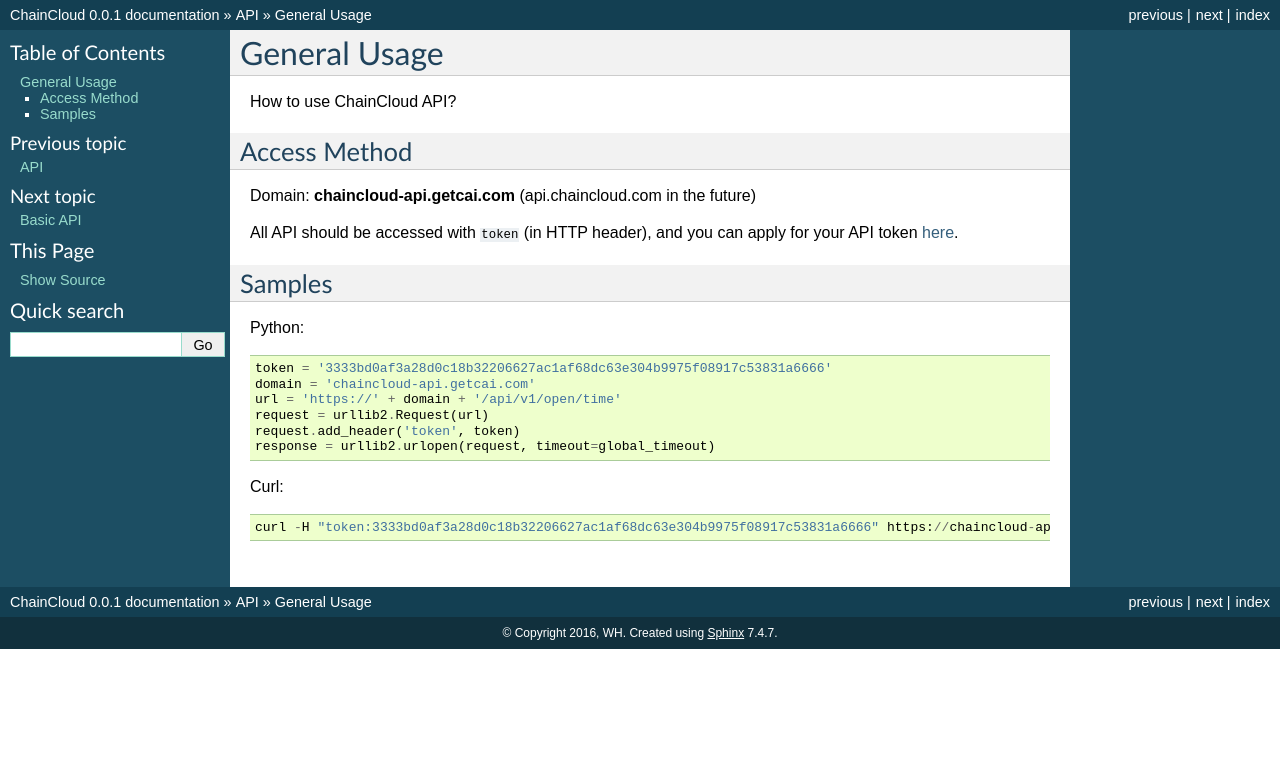
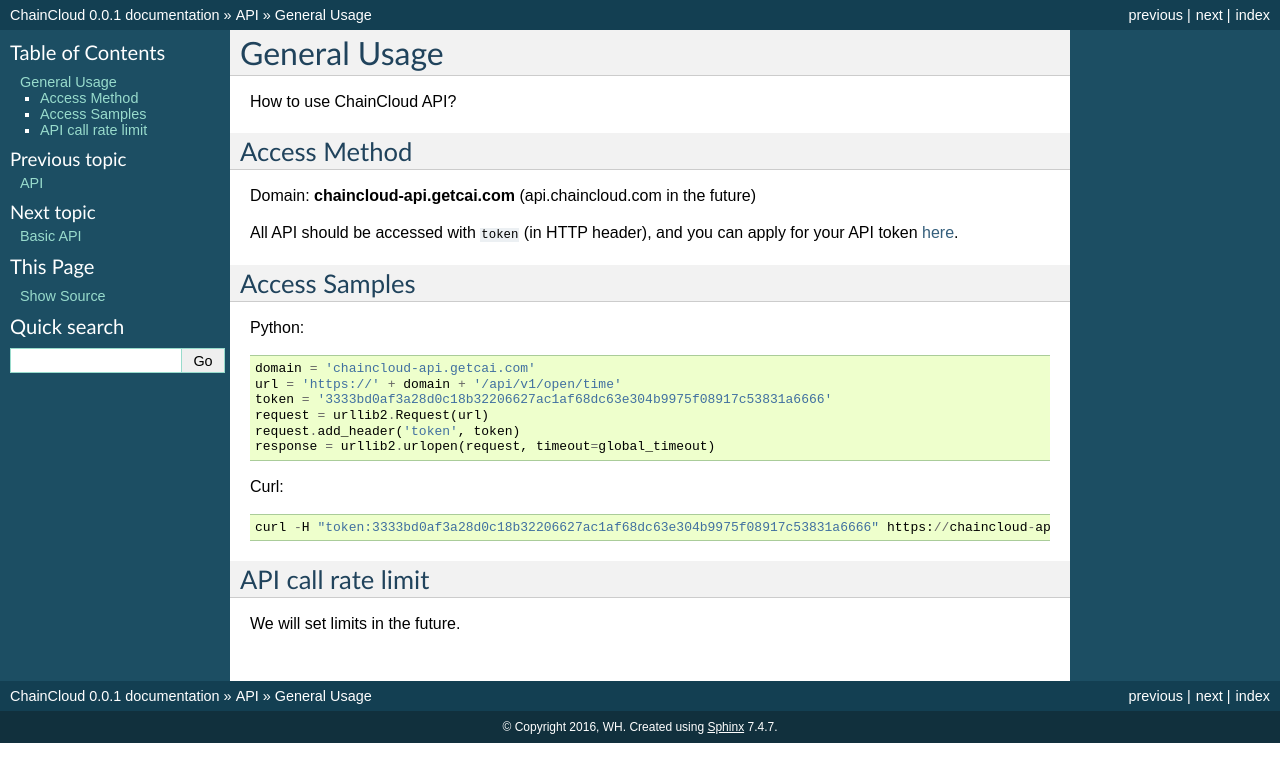
Before and after one commit to chaincloud-dot-com/chaincloud-docs, a Sphinx documentation site: the page built from source/api/general-usage.rst, in a window 1280 px wide. Shown: the top 782 px of the page. Built offline with Sphinx 7.4.7, drawn with Linux system fonts in a browser that asks for light colours.

Commit message:
modify general-usage.rst

```diff
--- a/source/api/general-usage.rst
+++ b/source/api/general-usage.rst
@@ -13,16 +13,16 @@
 
 All API should be accessed with ``token`` (in HTTP header), and you can apply for your API token `here <https://bitcoin.org>`_.
 
-Samples
+Access Samples
 ================================================================================
 
 Python:
 
 ::
 
-    token = '3333bd0af3a28d0c18b32206627ac1af68dc63e304b9975f08917c53831a6666'
     domain = 'chaincloud-api.getcai.com'
     url = 'https://' + domain + '/api/v1/open/time'
+    token = '3333bd0af3a28d0c18b32206627ac1af68dc63e304b9975f08917c53831a6666'
     request = urllib2.Request(url)
     request.add_header('token', token)
     response = urllib2.urlopen(request, timeout=global_timeout)
@@ -32,3 +32,8 @@
 ::
 
     curl -H "token:3333bd0af3a28d0c18b32206627ac1af68dc63e304b9975f08917c53831a6666" https://chaincloud-api.getcai.com/api/v1/open/time
+
+API call rate limit
+================================================================================
+
+We will set limits in the future.
```
